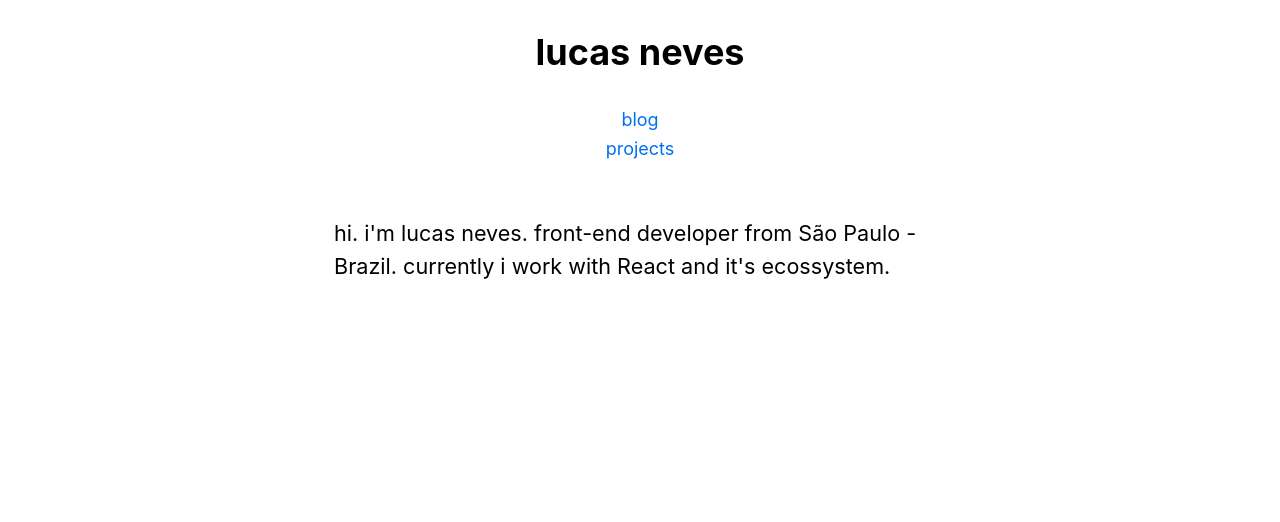
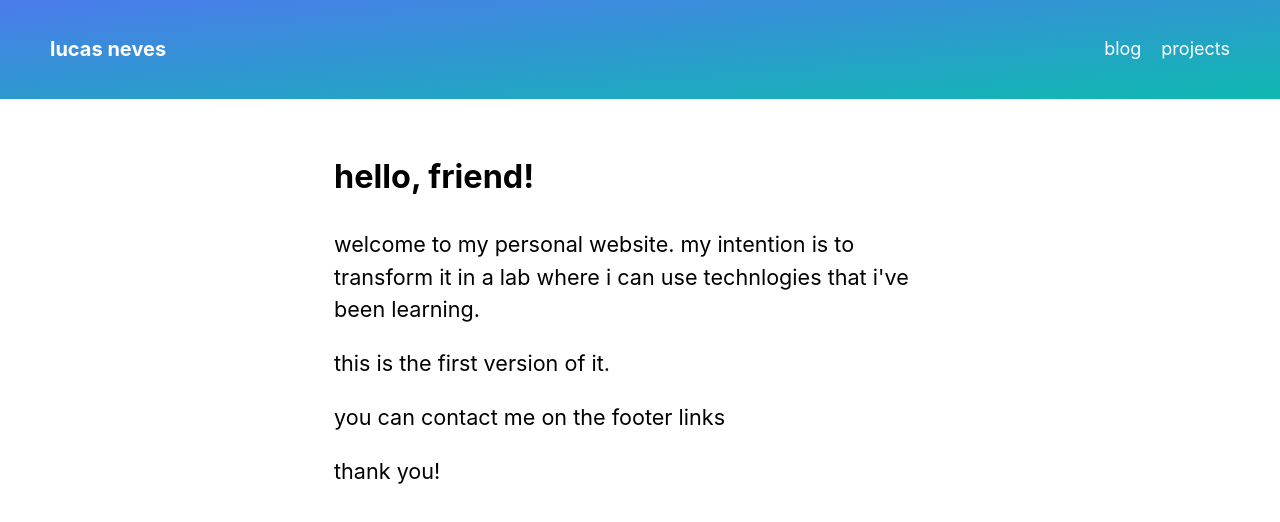
Before and after one commit to lucasoneves/next2023, a Next.js app: page / in a window 1280 px wide. Shown: the top 522 px of the page. Built offline with nearby package versions, Linux system fonts and the light colour scheme.

Commit message:
header styles

```diff
--- a/components/Header/Header.module.css
+++ /dev/null
@@ -1,58 +0,0 @@
-.main-header {
-    display: flex;
-    flex-direction: column;
-    align-items: center;
-  }
-
-  .heading2Xl {
-    font-size: 2.5rem;
-    line-height: 1.2;
-    font-weight: 800;
-    letter-spacing: -0.05rem;
-    margin: 1rem 0;
-  }
-
-  .headingXl {
-    font-size: 2rem;
-    line-height: 1.3;
-    font-weight: 800;
-    letter-spacing: -0.05rem;
-    margin: 1rem 0;
-  }
-
-  .headingLg {
-    font-size: 1.5rem;
-    line-height: 1.4;
-    margin: 1rem 0;
-  }
-
-  .headingMd {
-    font-size: 1.2rem;
-    line-height: 1.5;
-  }
-
-  .borderCircle {
-    border-radius: 9999px;
-  }
-
-  .colorInherit {
-    color: inherit;
-  }
-
-  .padding1px {
-    padding-top: 1px;
-  }
-
-  .list {
-    list-style: none;
-    padding: 0;
-    margin: 0;
-  }
-
-  .listItem {
-    margin: 0 0 1.25rem;
-  }
-
-  .lightText {
-    color: #666;
-  }
--- /dev/null
+++ b/components/Header/Header.module.scss
@@ -0,0 +1,20 @@
+
+  .main-header {
+    display: flex;
+    align-items: center;
+    gap: 20px;
+    padding: 20px 50px;
+    background: linear-gradient(to right bottom, #4b7bec, #0fb9b1);
+    color: #fff;
+  }
+
+  .main-header {
+    h1 {
+      flex: 2;
+      font-size: 20px;
+    }
+
+    a {
+      color: inherit;
+    }
+  }
--- a/components/Header/index.jsx
+++ b/components/Header/index.jsx
@@ -1,4 +1,4 @@
-import styles from "./Header.module.css";
+import styles from "./Header.module.scss";
 import Link from "next/link";
 import Image from "next/image";
 import Head from "next/head";
--- a/package.json
+++ b/package.json
@@ -18,6 +18,7 @@
     "react-dom": "18.2.0",
     "remark": "^14.0.2",
     "remark-html": "^15.0.1",
+    "sass": "^1.58.1",
     "swr": "^2.0.3"
   }
 }
--- a/pages/index.js
+++ b/pages/index.js
@@ -17,16 +17,18 @@ export async function getStaticProps() {
 
 
 export default function Home({allPostsData}) {
+  const siteTitle = 'Lucas Neves - Front-end Developer'
   return (
     <Layout home>
       <Head>
         <title>{siteTitle}</title>
       </Head>
       <section className={utilStyles.headingMd}>
-        <p>
-          hi. i'm lucas neves. front-end developer from São Paulo - Brazil.
-          currently i work with React and it's ecossystem.
-        </p>
+        <h2>hello, friend!</h2>
+        <p>welcome to my personal website. my intention is to transform it in a lab where i can use technlogies that i've been learning.</p>
+        <p>this is the first version of it.</p>
+        <p>you can contact me on the footer links</p>
+        <p>thank you!</p>
       </section>
     </Layout>
   );
```
Also changed, not shown: 1 other file (tests, documents, lock files or other folders).
